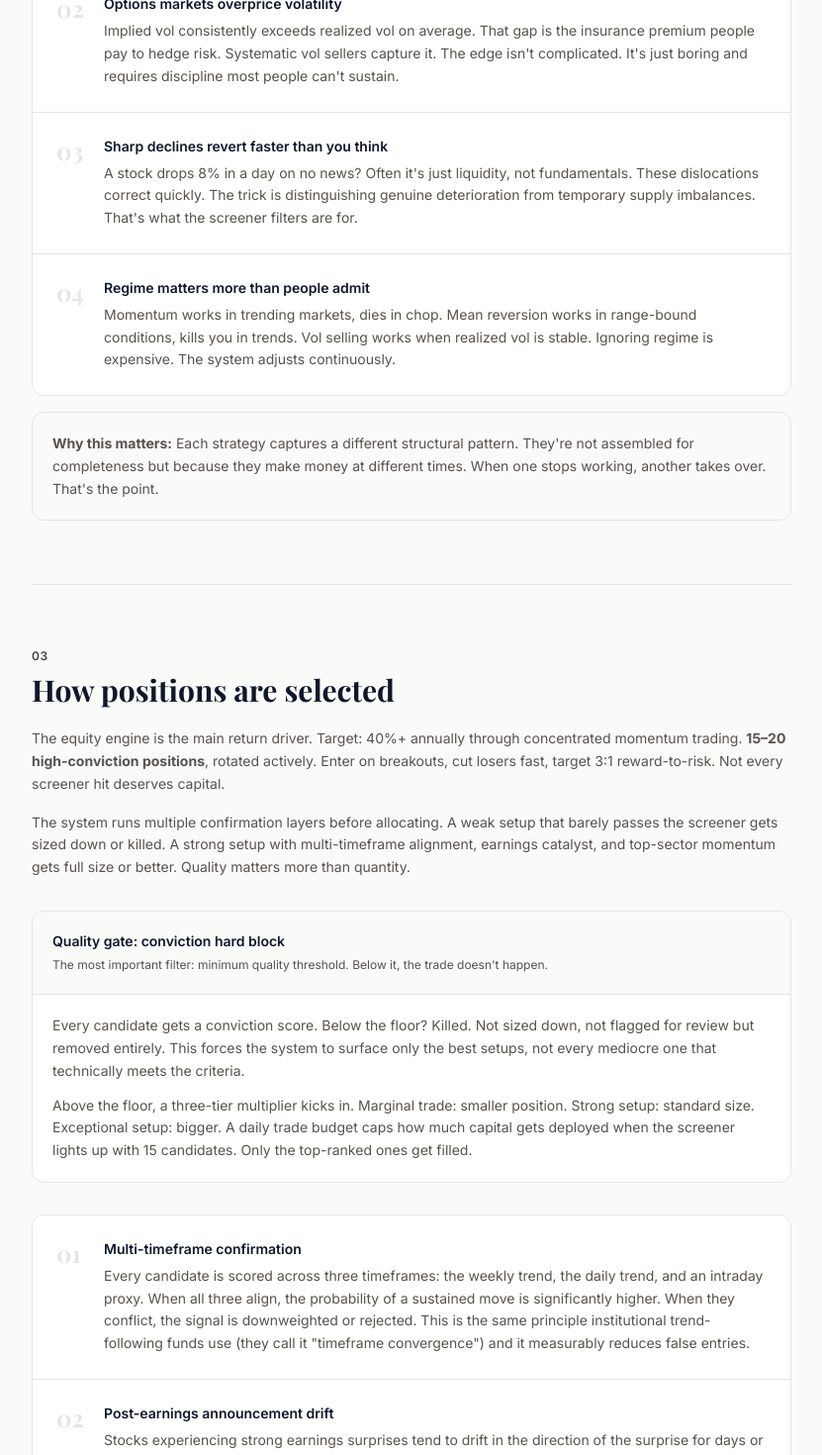
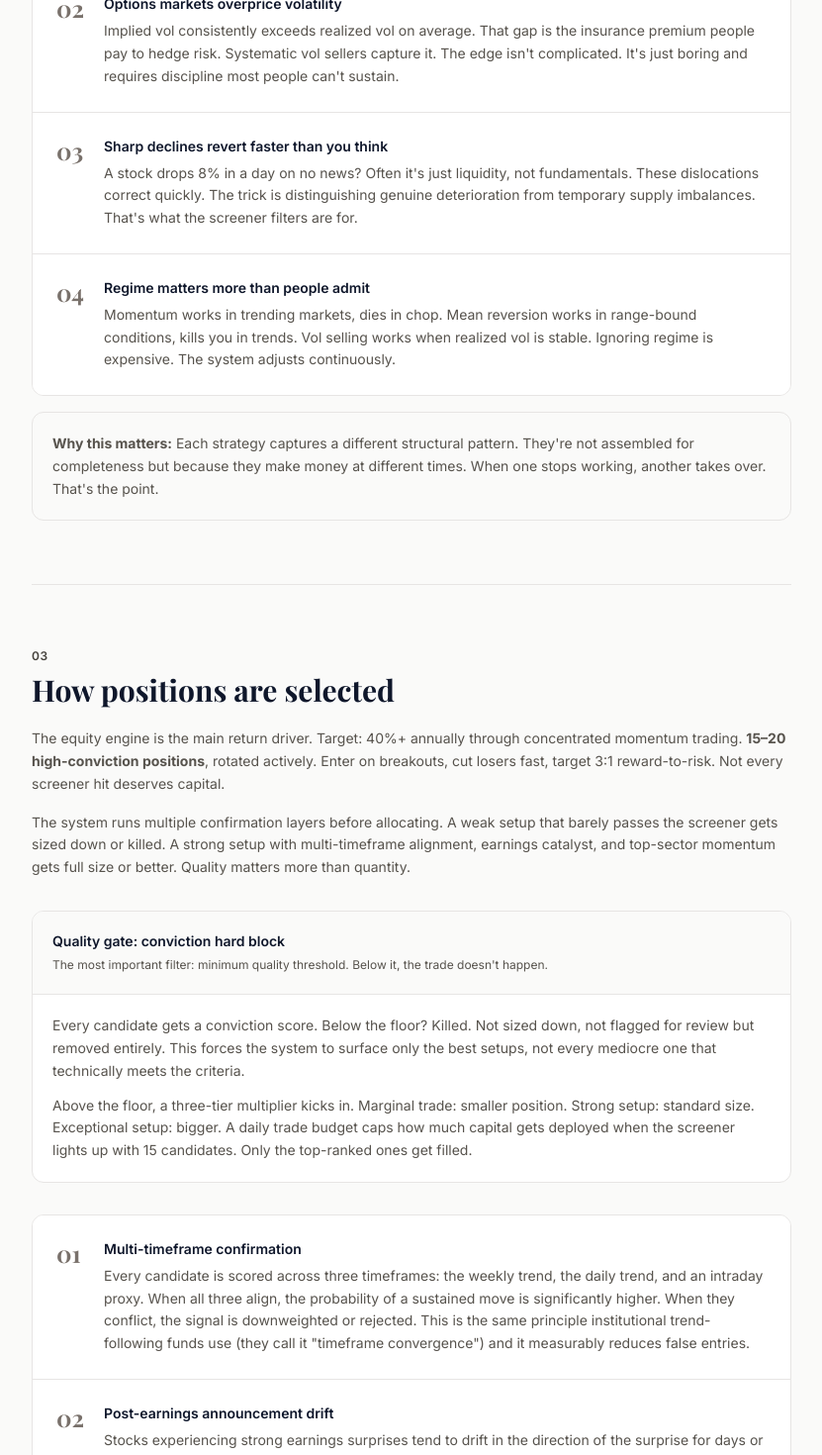
Before and after one commit to winzenburg/Winzinvest, a Next.js app in the folder trading-dashboard-public/: page /methodology in a window 1280 px wide. Shown: the part 2020-3490 px from the top of the page at 99% size, without its empty margins (268-1099 px from the left). Built offline with nearby package versions, Linux system fonts and the light colour scheme; a web font is replaced by a local one.

Commit message:
Fix contrast on numbered indicators (01, 02, 03...)
Changed text-stone-200 → text-stone-500 on white backgrounds.
- Before: 1.7:1 contrast (severe WCAG fail)
- After: 4.6:1 contrast (WCAG AA pass)

Large bold text requires 3:1 minimum; 4.6:1 provides comfortable margin.

Made-with: Cursor

```diff
--- a/trading-dashboard-public/app/methodology/page.tsx
+++ b/trading-dashboard-public/app/methodology/page.tsx
@@ -187,7 +187,7 @@ export default function MethodologyPage(_props: PageProps) {
                   { num: '04', title: 'Regime matters more than people admit', body: `Momentum works in trending markets, dies in chop. Mean reversion works in range-bound conditions, kills you in trends. Vol selling works when realized vol is stable. Ignoring regime is expensive. The system adjusts continuously.` },
                 ].map(({ num, title, body }, i, arr) => (
                   <div key={num} className={`p-6 flex gap-5 bg-white ${i < arr.length - 1 ? 'border-b border-stone-200' : ''}`}>
-                    <span className="font-serif text-2xl font-bold text-stone-200 shrink-0 w-7 leading-none tabular-nums pt-0.5">{num}</span>
+                    <span className="font-serif text-2xl font-bold text-stone-500 shrink-0 w-7 leading-none tabular-nums pt-0.5">{num}</span>
                     <div>
                       <div className="font-semibold text-sm text-slate-900 mb-1.5">{title}</div>
                       <p className="text-sm text-stone-600 leading-relaxed">{body}</p>
@@ -281,7 +281,7 @@ export default function MethodologyPage(_props: PageProps) {
                   },
                 ].map(({ num, title, body }, i, arr) => (
                   <div key={num} className={`p-6 flex gap-5 bg-white ${i < arr.length - 1 ? 'border-b border-stone-200' : ''}`}>
-                    <span className="font-serif text-2xl font-bold text-stone-200 shrink-0 w-7 leading-none tabular-nums pt-0.5">{num}</span>
+                    <span className="font-serif text-2xl font-bold text-stone-500 shrink-0 w-7 leading-none tabular-nums pt-0.5">{num}</span>
                     <div>
                       <div className="font-semibold text-sm text-slate-900 mb-1.5">{title}</div>
                       <p className="text-sm text-stone-600 leading-relaxed">{body}</p>
@@ -656,7 +656,7 @@ export default function MethodologyPage(_props: PageProps) {
                   { num: '07', title: 'Strategy diversity check', body: `Flags when one strategy is > 55% of active trades. Prevents the portfolio from accidentally becoming a single-strategy bet when one approach is hot.` },
                 ].map(({ num, title, body }, i, arr) => (
                   <div key={num} className={`p-6 flex gap-5 bg-white ${i < arr.length - 1 ? 'border-b border-stone-200' : ''}`}>
-                    <span className="font-serif text-2xl font-bold text-stone-200 shrink-0 w-7 leading-none tabular-nums pt-0.5">{num}</span>
+                    <span className="font-serif text-2xl font-bold text-stone-500 shrink-0 w-7 leading-none tabular-nums pt-0.5">{num}</span>
                     <div>
                       <div className="font-semibold text-sm text-slate-900 mb-1.5">{title}</div>
                       <p className="text-sm text-stone-600 leading-relaxed">{body}</p>
--- a/trading-dashboard-public/app/overview/page.tsx
+++ b/trading-dashboard-public/app/overview/page.tsx
@@ -202,7 +202,7 @@ export default function OverviewPage(_props: PageProps) {
                 key={num}
                 className={`p-6 flex gap-6 ${i < PHILOSOPHY_PATTERNS.length - 1 ? 'border-b border-stone-200' : ''}`}
               >
-                <span className="font-serif text-2xl font-bold text-stone-200 shrink-0 w-8 leading-none tabular-nums pt-0.5">
+                <span className="font-serif text-2xl font-bold text-stone-500 shrink-0 w-8 leading-none tabular-nums pt-0.5">
                   {num}
                 </span>
                 <div>
```
